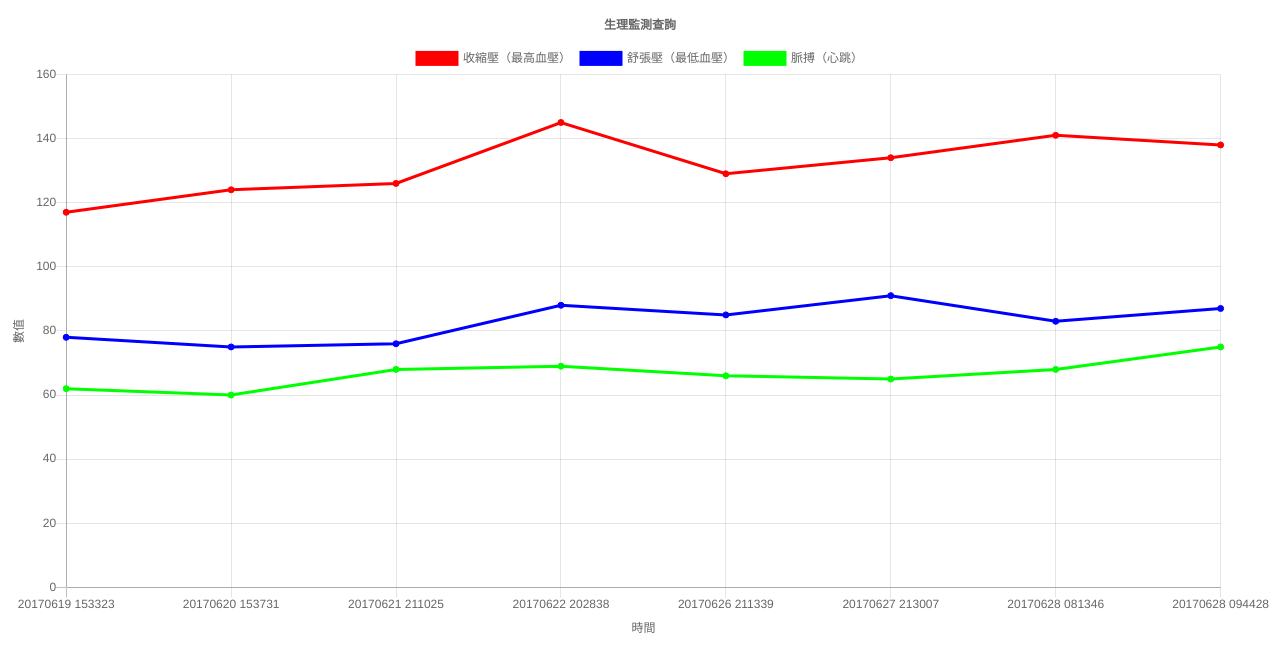
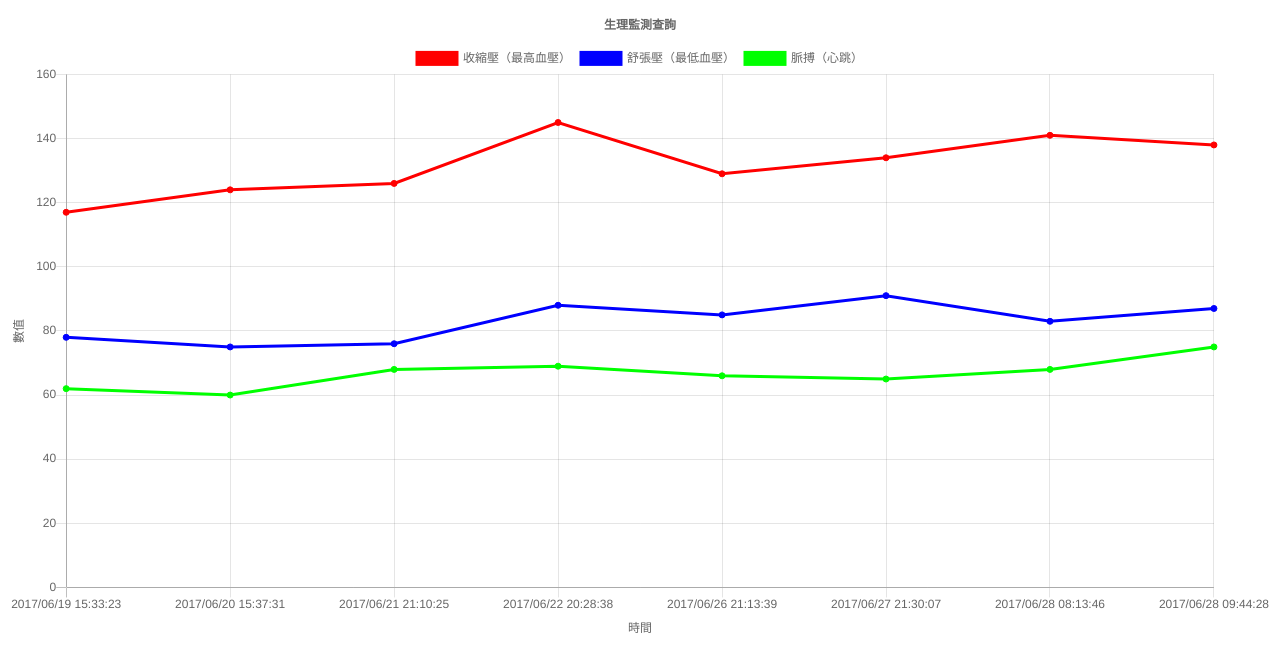
Before and after one commit to tico88612/bloodpressure-xml, a plain HTML site: page index.html in a window 1280 px wide. Drawn offline with nearby package versions, Linux system fonts and the light colour scheme.

Commit message:
Date time format
Date time format

```diff
--- a/index.html
+++ b/index.html
@@ -96,7 +96,14 @@
 			config.data.datasets[0].data.push(xmlDoc.getElementsByTagName("Tag0027a001")[i].getElementsByTagName("SBP")[0].childNodes[0].nodeValue);
 			config.data.datasets[1].data.push(xmlDoc.getElementsByTagName("Tag0027a001")[i].getElementsByTagName("DBP")[0].childNodes[0].nodeValue);
 			config.data.datasets[2].data.push(xmlDoc.getElementsByTagName("Tag0027a001")[i].getElementsByTagName("PUL")[0].childNodes[0].nodeValue);
-			config.data.labels.push(xmlDoc.getElementsByTagName("Tag00080012")[i].childNodes[0].nodeValue+'\n'+xmlDoc.getElementsByTagName("Tag00080013")[i].childNodes[0].nodeValue)
+			var dateString=xmlDoc.getElementsByTagName("Tag00080012")[i].childNodes[0].nodeValue+xmlDoc.getElementsByTagName("Tag00080013")[i].childNodes[0].nodeValue;
+			var year = dateString.substring(0,4);
+			var month = dateString.substring(4,6);
+			var day = dateString.substring(6,8);
+			var hour = dateString.substring(8,10);
+			var minute = dateString.substring(10,12);
+			var second = dateString.substring(12,14);
+			config.data.labels.push(year+'/'+month+'/'+day+' '+hour+':'+minute+':'+second);
 		}
 	}
 
```
